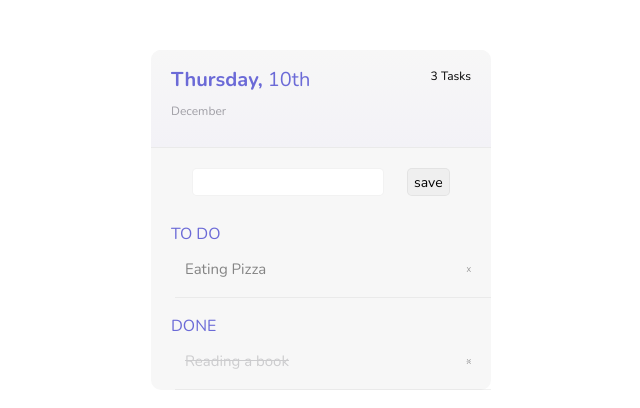
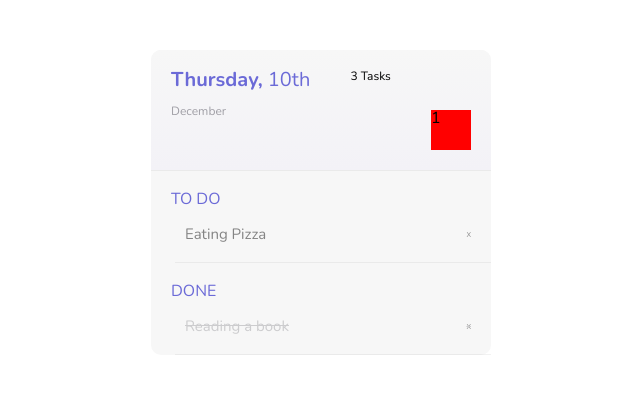
Before and after one commit to imacoolgirlyo/TodoList, a plain HTML site: page index.html in a window 1280 px wide. Shown: the whole page, without its empty margins (319-959 px from the left). Drawn offline with nearby package versions, Linux system fonts and the light colour scheme.

Commit message:
labtop branch 생성 및 todolist save 버튼 부분 수정중

```diff
--- a/css/todolist.css
+++ b/css/todolist.css
@@ -44,6 +44,14 @@ font-weight: 700;
 .list__column:nth-child(2){
     font-size: 12px;
 }
+
+.button{
+    width : 40px;
+    height: 40px;
+    background-color: red;
+    margin-top: 40px;
+}
+
 
 
 .list__input{
--- a/index.html
+++ b/index.html
@@ -22,9 +22,10 @@
         </div>
         <div class= "list__column">
             <span class="list__date-light"> 3 Tasks </span>
-        </div>
+        </div><div class= "button">1</div>
     </div>
-    <div class="list__input">
+
+    <div class="list__input" style = "display: none">
         <input type = "text" class="list__input-content" id="input"/>
         <button id="add" class="list__input-btn"> save </button>
     </div>
```
